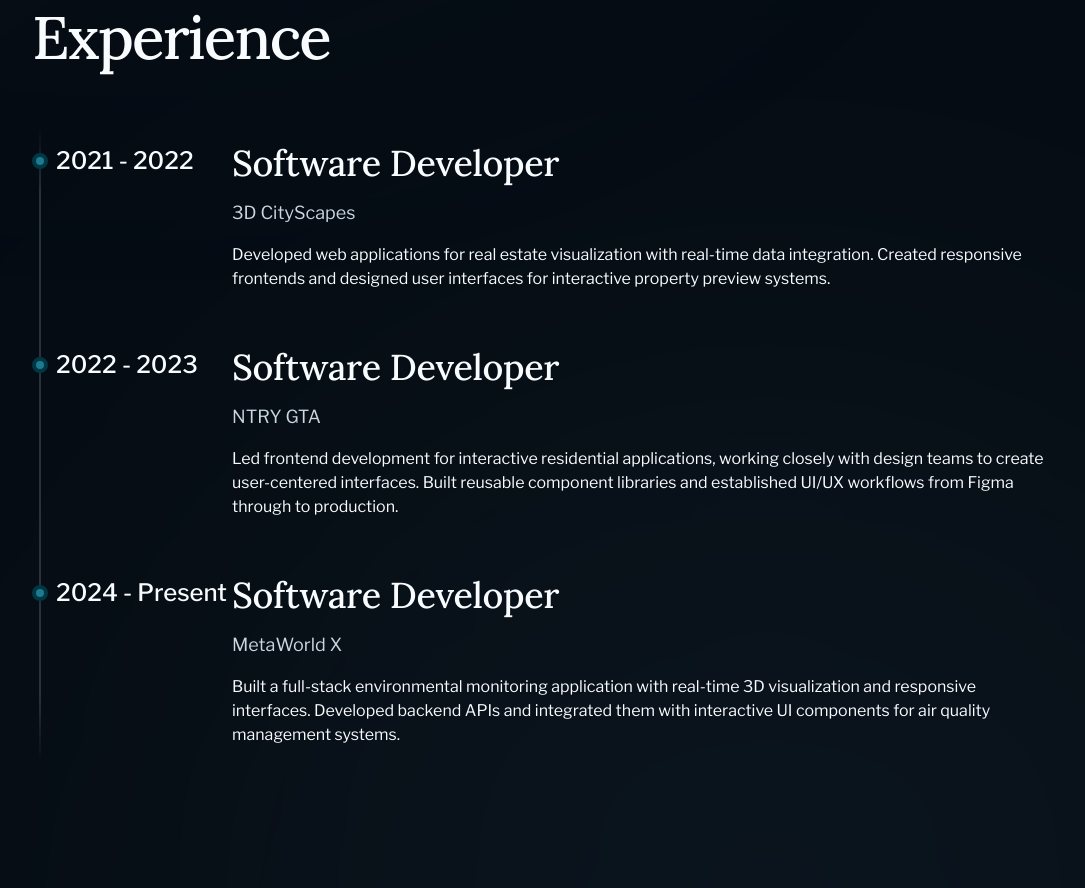
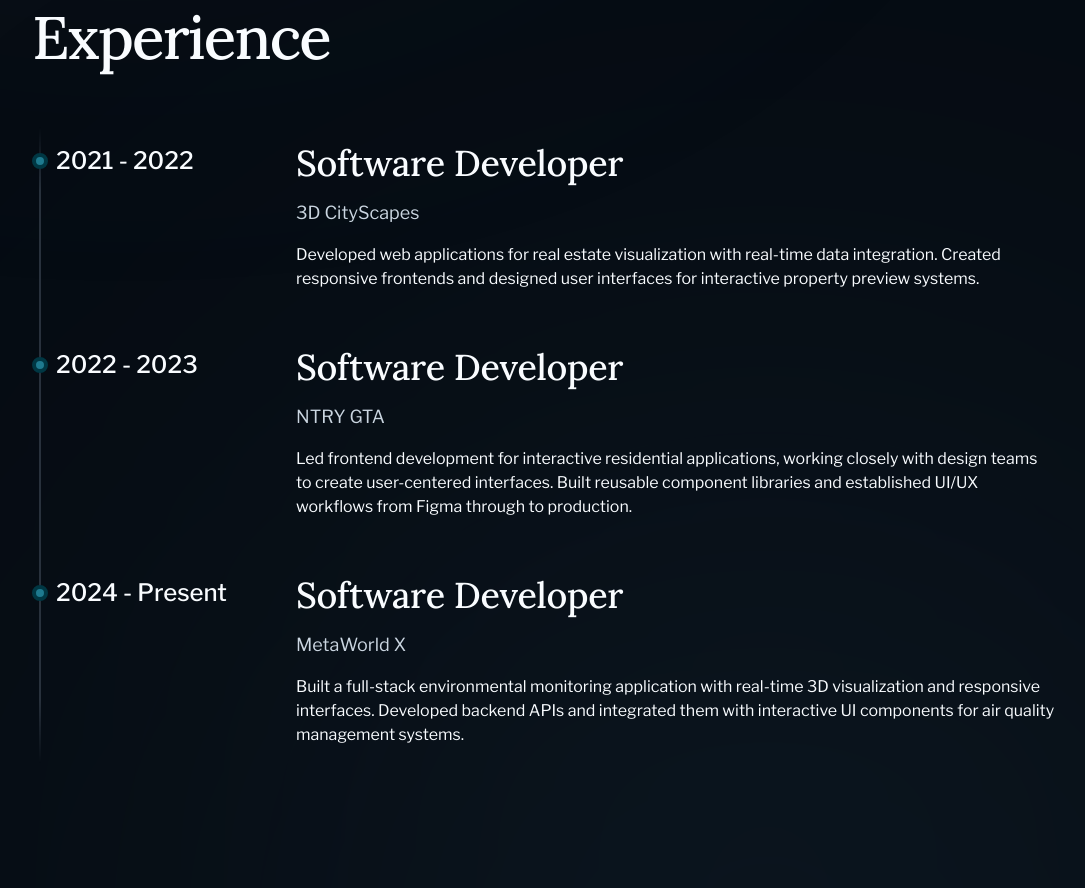
Before and after one commit to mustafalazzawe/portfolio, an Astro site: page / in a window 1280 px wide. Shown: the part 2065-2953 px from the top of the page, without its empty margins (96-1181 px from the left). Built offline with nearby package versions, Linux system fonts and the light colour scheme; Astro itself is replaced by a stand-in of ours.

Commit message:
Fixing the padding for experience item

```diff
--- a/src/components/ExperienceItem.astro
+++ b/src/components/ExperienceItem.astro
@@ -35,12 +35,12 @@ const { period, role, company, description } = Astro.props;
     display: grid;
     grid-template-columns: 200px 1fr;
     align-items: flex-start;
-    gap: var(--spaccing-128);
+    gap: var(--spacing-128);
   }
 
   @media (max-width: 1280px) {
     .timeline__item {
-      gap: var(--spaccing-32);
+      gap: var(--spacing-32);
     }
   }
   @media (max-width: 1024px) {
```
